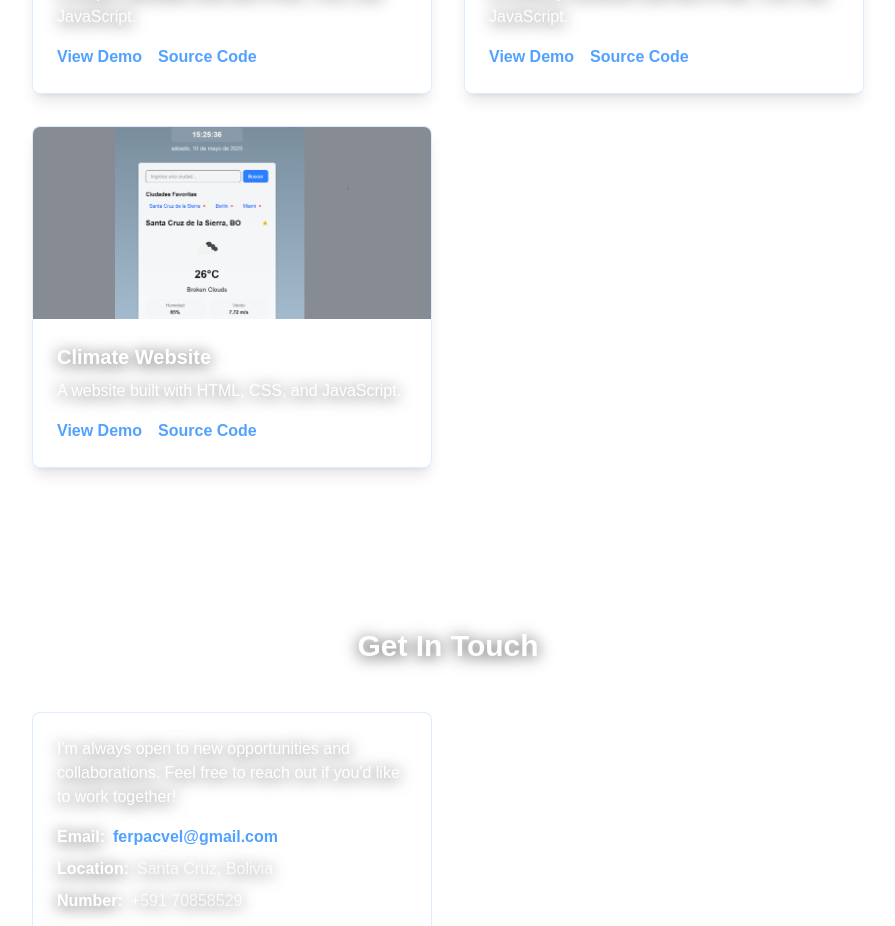
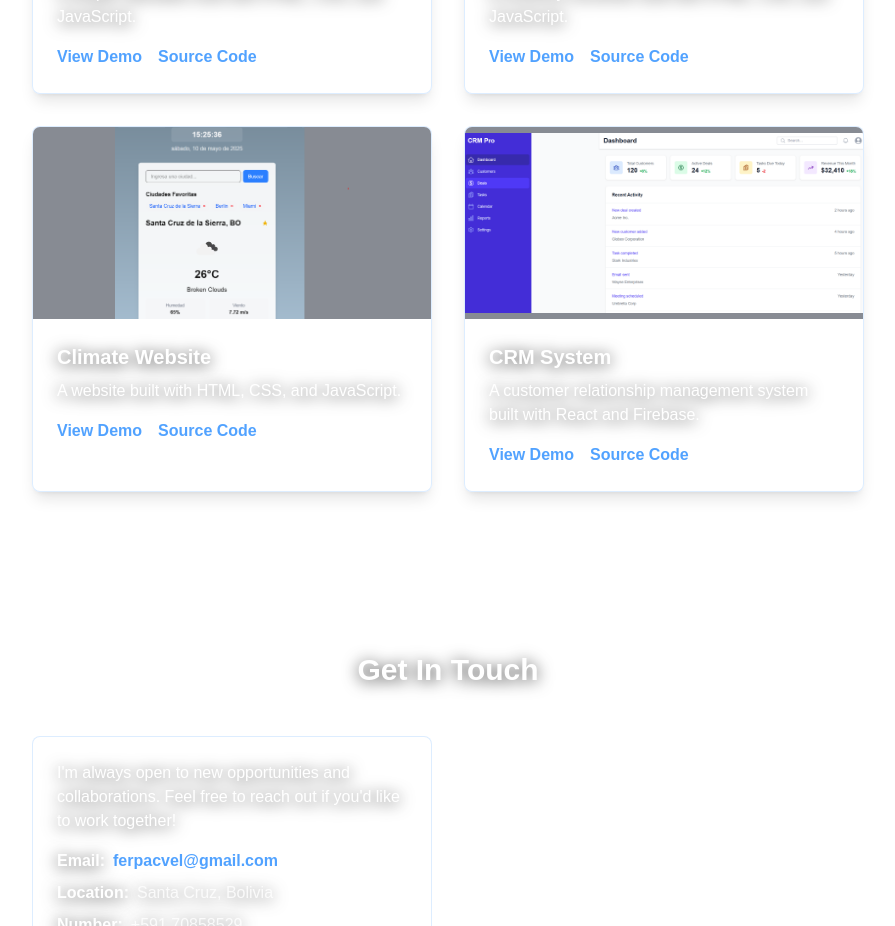
Before and after one commit to pacheco0/portafoliofpv, a Next.js app: page / in a window 1280 px wide. Shown: the part 2120-3046 px from the top of the page, without its empty margins (192-1087 px from the left). Built offline with nearby package versions, Linux system fonts and the light colour scheme.

Commit message:
agregue proyecto CRM

```diff
--- a/app/page.tsx
+++ b/app/page.tsx
@@ -189,6 +189,43 @@ export default function Home() {
                 </div>
               </div>
             </div>
+
+            <div className={`rounded-lg overflow-hidden shadow-lg border ${isLight ? "bg-white border-blue-100" : "backdrop-blur-sm bg-white/5 border-blue-400/20"}`}>
+              <div className={`relative h-48 flex items-center justify-center ${isLight ? "bg-gray-100" : "bg-gray-900/50"}`}>
+                <Image
+                  src="./crmfpv.png"
+                  alt="Project 4"
+                  width={400}
+                  height={192}
+                  className="object-contain w-full h-full"
+                  unoptimized
+                />
+              </div>
+              <div className="p-6">
+                <h3 className={`text-xl font-bold mb-2 ${isLight ? "text-gray-900" : "text-white drop-shadow-[0_2px_8px_rgba(0,0,0,0.8)]"}`}>CRM System</h3>
+                <p className={`mb-4 ${isLight ? "text-gray-700" : "text-white drop-shadow-[0_2px_8px_rgba(0,0,0,0.8)]"}`}>
+                  A customer relationship management system built with React and Firebase.
+                </p>
+                <div className="flex gap-4">
+                  <Link
+                    href="https://crmfpv.web.app/"
+                    target="_blank"
+                    rel="noopener noreferrer"
+                    className={`font-semibold ${isLight ? "text-blue-600 hover:underline" : "text-blue-400 hover:text-blue-300"}`}
+                  >
+                    View Demo
+                  </Link>
+                  <Link
+                    href="https://github.com/pacheco0/CRM"
+                    target="_blank"
+                    rel="noopener noreferrer"
+                    className={`font-semibold ${isLight ? "text-blue-600 hover:underline" : "text-blue-400 hover:text-blue-300"}`}
+                  >
+                    Source Code
+                  </Link>
+                </div>
+              </div>
+            </div>
           </div>
         </div>
       </section>
```
Also changed, not shown: tsconfig.json (+18 -4 lines), public/crmfpv.png (added).
